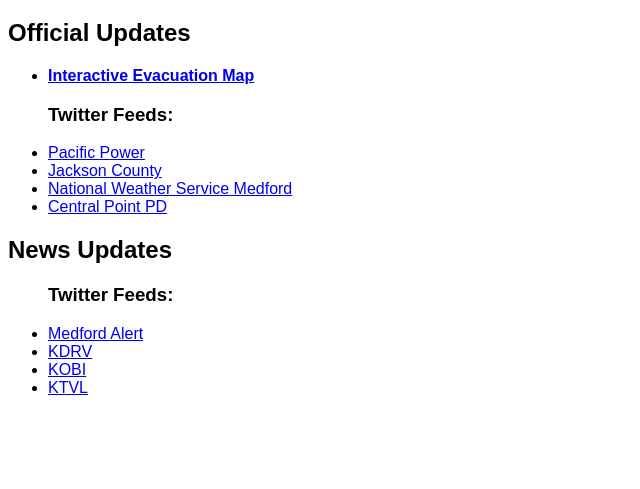
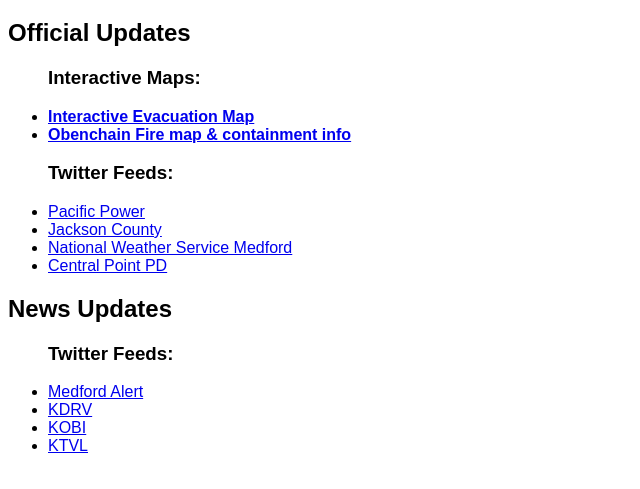
Before and after one commit to wingmatt/jacksonfireinfo, a plain HTML site: page index.html in a window 1280 px wide. Shown: the part 61-550 px from the top of the page, without its empty margins (0-640 px from the left). Drawn offline with Linux system fonts and the light colour scheme.

Commit message:
Add Inciweb Obenchain map link

```diff
--- a/index.html
+++ b/index.html
@@ -10,7 +10,9 @@
     <h1>Jackson County Fire Info</h1>
     <h2>Official Updates</h2>
     <ul>
+        <h3>Interactive Maps:</h3>
         <li class="highlight"><a href="https://jcgis.maps.arcgis.com/apps/webappviewer/index.html?id=3caa39804db54631a61007180d5ef415&fbclid=IwAR2tPQ97Nj8h9G29yeb2lCJv7OHntYzml8V50Zi08iR3m_0OaYuU7JRlEkk">Interactive Evacuation Map</a></li>
+        <li class="highlight"><a href="https://inciweb.nwcg.gov/incident/7185/">Obenchain Fire map & containment info</a></li>
         <h3>Twitter Feeds:</h3>
         <li><a href="https://twitter.com/PacificPower_OR">Pacific Power</a></li>
         <li><a href="https://twitter.com/jacksoncountyor">Jackson County</a></li>
```
